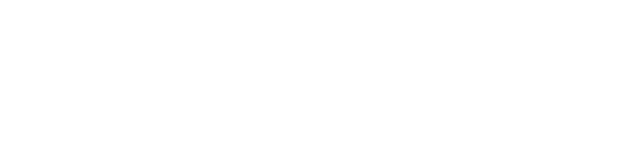
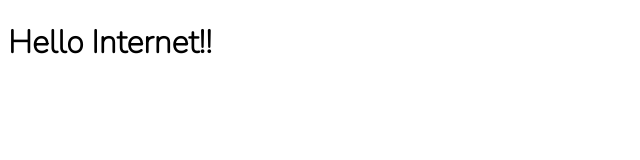
Before and after one commit to sameeksha-dalvi/sameeksha-profile, a plain HTML site: page index.html in a window 1280 px wide. Shown: the whole page, without its empty margins (0-640 px from the left). Drawn offline with Linux system fonts and the light colour scheme.

Commit message:
style: set Nunito as default font

```diff
--- a/index.html
+++ b/index.html
@@ -8,6 +8,8 @@
 </head>
 <body>
 
+    <h1>Hello Internet!!</h1>
+
     <script src="script.js"></script>
 </body>
 </html>
--- a/style.css
+++ b/style.css
@@ -26,3 +26,7 @@
   --shadow-card: 0 10px 30px rgba(0, 0, 0, 0.6);
   --shadow-glow: 0 0 16px var(--accent-glow);
 }
+
+body{
+    font-family: Nunito, system-ui, -apple-system, BlinkMacSystemFont, 'Segoe UI', Roboto, Oxygen, Ubuntu, Cantarell, 'Open Sans', 'Helvetica Neue', sans-serif
+}
```
